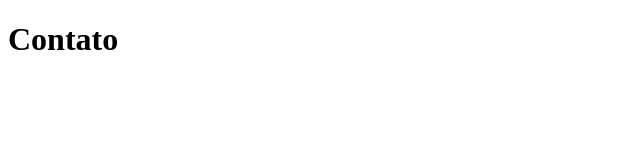
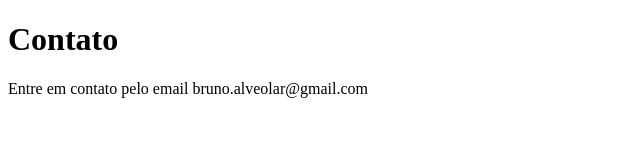
Before and after one commit to BrunoAlmeidaC/sistema-de-cadastro, a plain HTML site: page contato.html in a window 1280 px wide. Shown: the whole page, without its empty margins (0-640 px from the left). Drawn offline with Linux system fonts and the light colour scheme.

Commit message:
adicionando email de contato

```diff
--- a/contato.html
+++ b/contato.html
@@ -7,5 +7,6 @@
 </head>
 <body>
     <h1>Contato</h1>
+    <p>Entre em contato pelo email bruno.alveolar@gmail.com</p>
 </body>
 </html>
```
